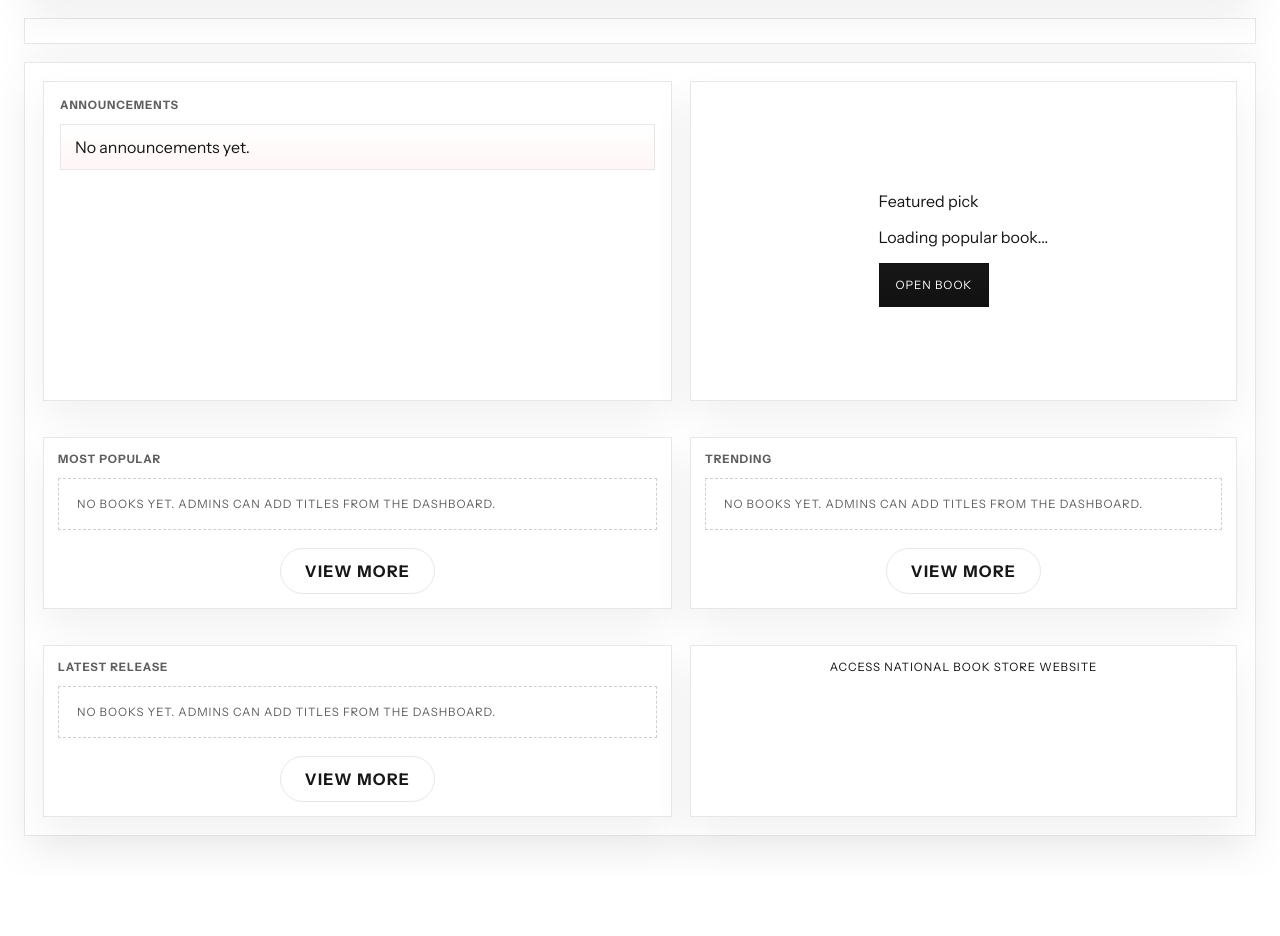
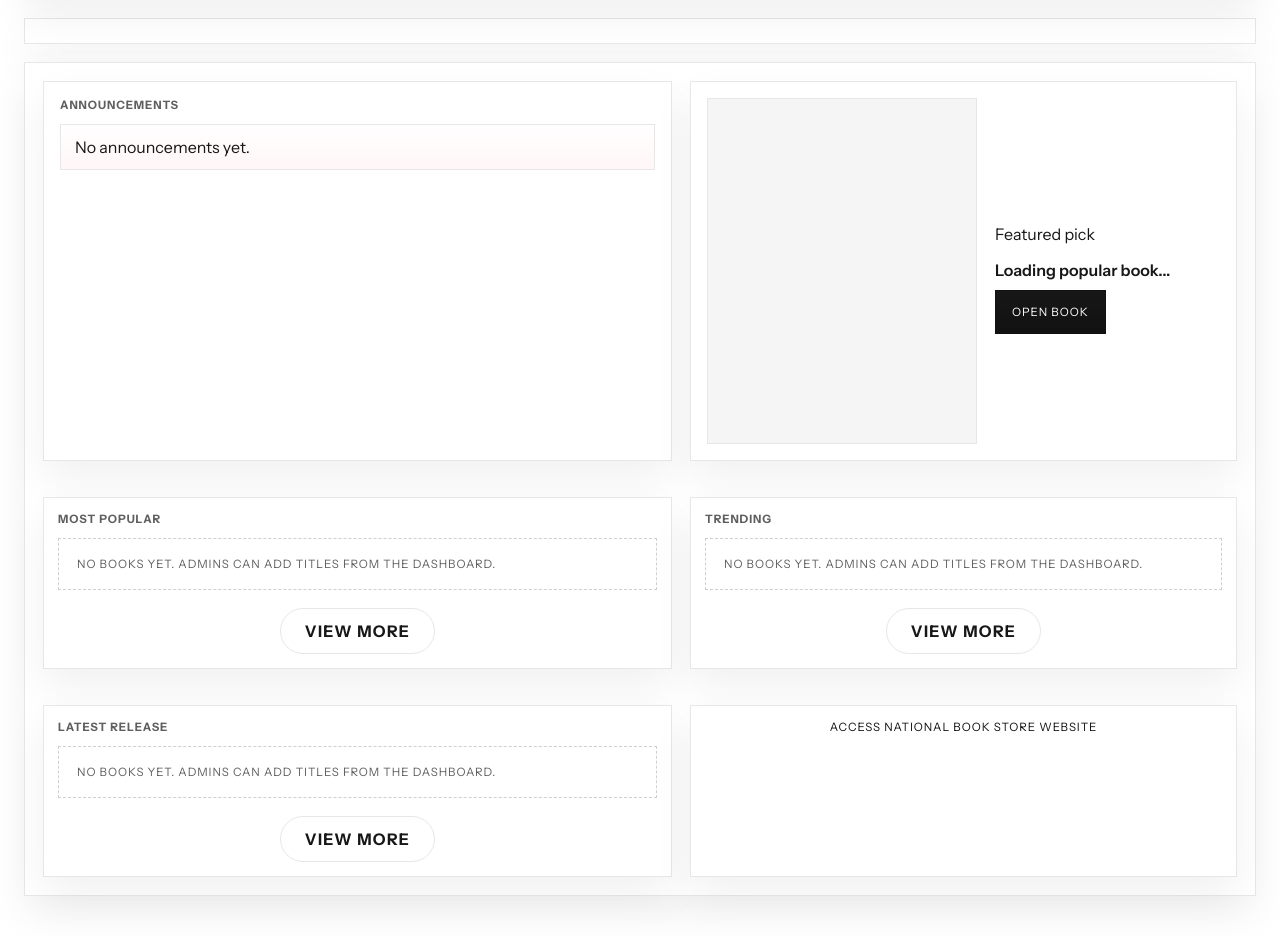
Before and after one commit to Yaezrper21/Projects, a PHP site: page / in a window 1280 px wide. Shown: the part 86-1022 px from the top of the page. Before the commit the page ends 934 px from the top, so only its background shows below. Run offline with PHP 8.4, Linux system fonts and the light colour scheme; some libraries are stand-ins or nearby versions.

Commit message:
Update styles.css

```diff
--- a/NBSDigitalShelf/styles.css
+++ b/NBSDigitalShelf/styles.css
@@ -191,6 +191,39 @@
   grid-template-columns: 1.15fr 1fr;
   gap: 18px;
   padding: 18px;
+}
+.hero-carousel {
+  display: grid;
+  grid-template-columns: 1.2fr 1fr;
+  gap: 18px;
+  align-items: center;
+  width: 100%;
+}
+
+.hero-cover {
+  border: 1px solid var(--line);
+  background: var(--red-soft);
+  aspect-ratio: 0.78;
+  overflow: hidden;
+}
+
+.hero-cover img {
+  width: 100%;
+  height: 100%;
+  object-fit: cover;
+  display: block;
+}
+
+.hero-title {
+  margin: 6px 0 4px;
+  font-size: 1rem;
+  font-weight: 600;
+}
+
+.hero-meta {
+  margin: 0 0 10px;
+  font-size: 0.76rem;
+  color: var(--muted);
 }
 
 .inset,
```
